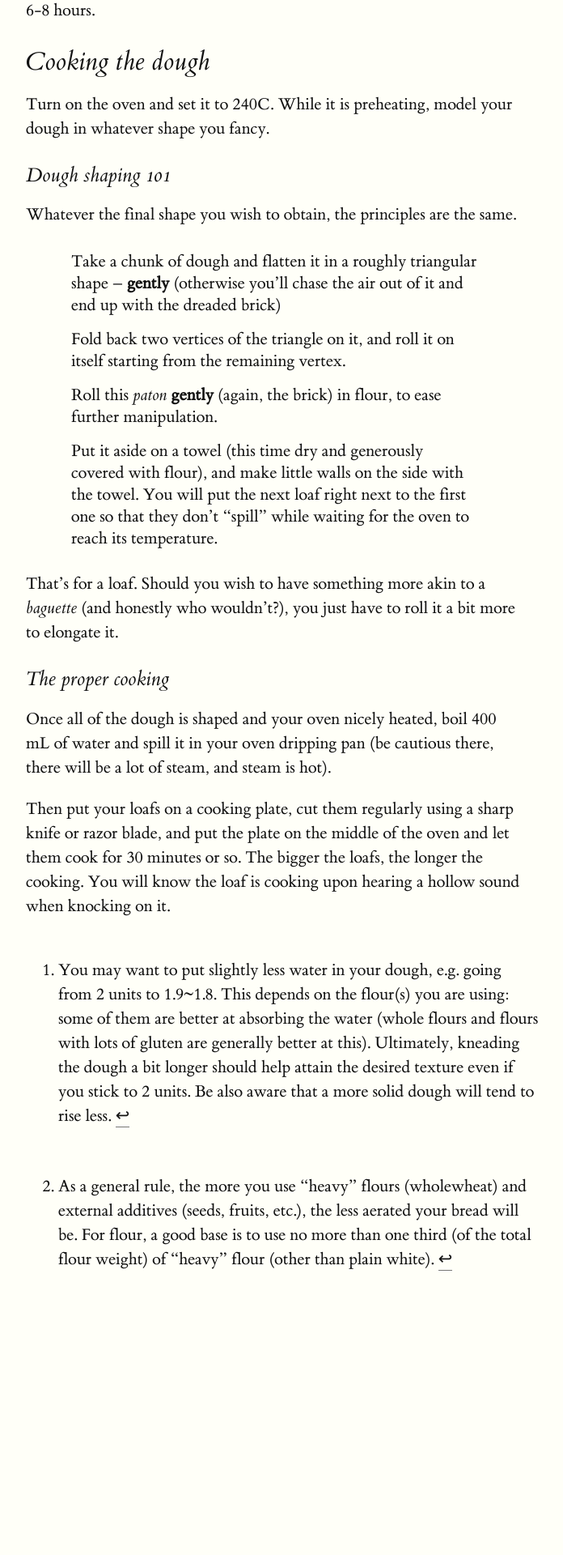
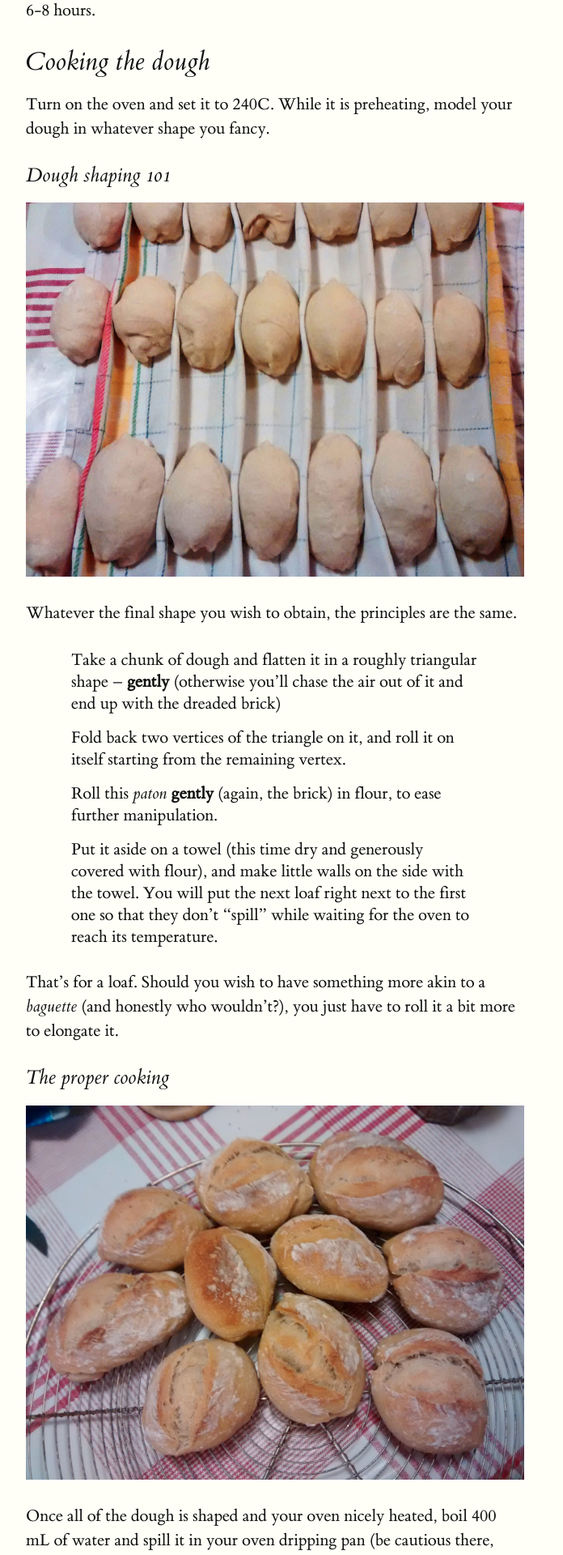
Before and after one commit to feston/recettes, a Jekyll site: the page built from pain.md, in a window 1280 px wide. Shown: the part 2034-3954 px from the top of the page at 81% size, without its empty margins (128-824 px from the left). Built offline with Jekyll 4.4.1, drawn with Linux system fonts in a browser that asks for light colours; before the commit the page ends 3654 px from its top, so only the background shows below that.

Commit message:
avec les images cette fois.

```diff
--- a/pain.md
+++ b/pain.md
@@ -75,6 +75,8 @@ whatever shape you fancy.
 
 ### Dough shaping 101
 
+![Small rolls, prior to cooking](img/le_pain/small_rolls_before_cooking.jpg)
+
 Whatever the final shape you wish to obtain, the principles are the same.
 
 * Take a chunk of dough and flatten it in a roughly triangular shape --
@@ -94,6 +96,9 @@ That's for a loaf. Should you wish to have something more akin to a *baguette*
 it.
 
 ### The proper cooking
+
+![The same rolls, after 20 minutes in the
+oven](img/le_pain/small_rolls_after_cooking.jpg)
 
 Once all of the dough is shaped and your oven nicely heated, boil 400 mL of
 water and spill it in your oven dripping pan (be cautious there, there will be a
```
